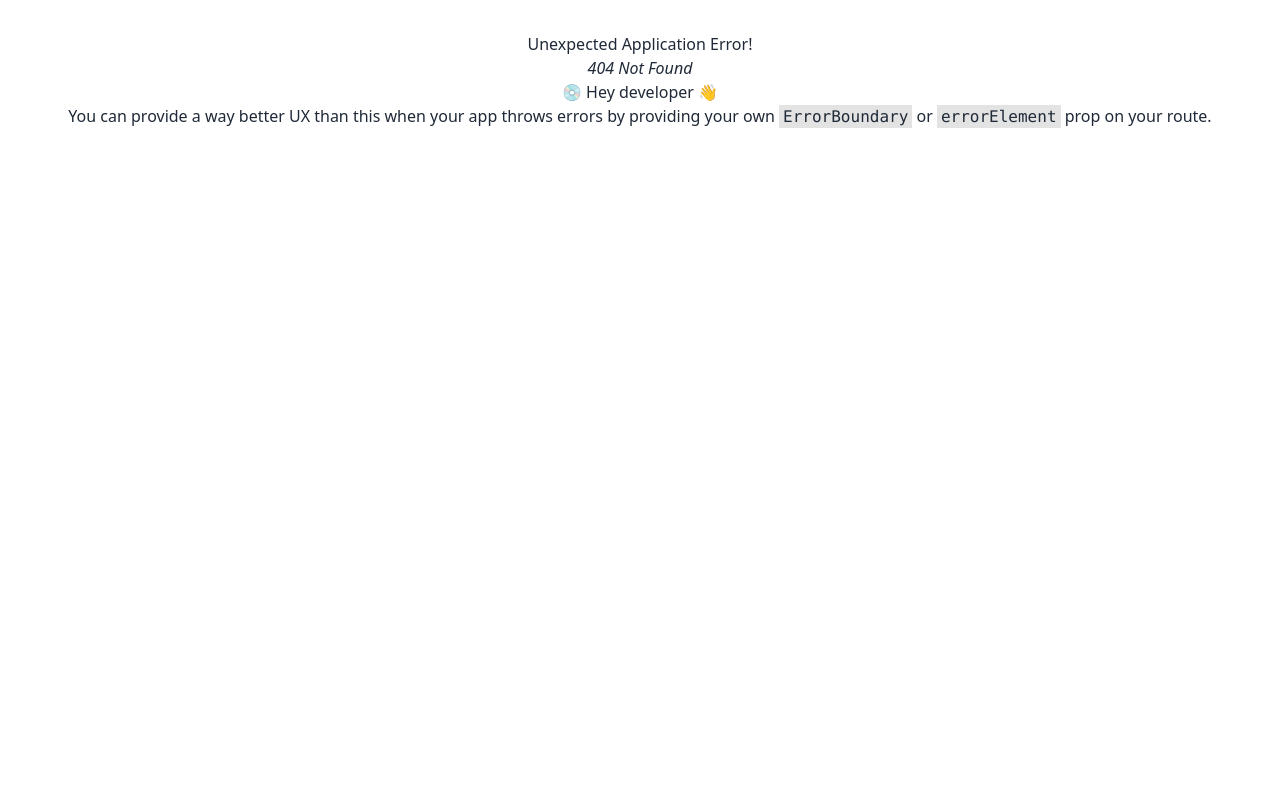
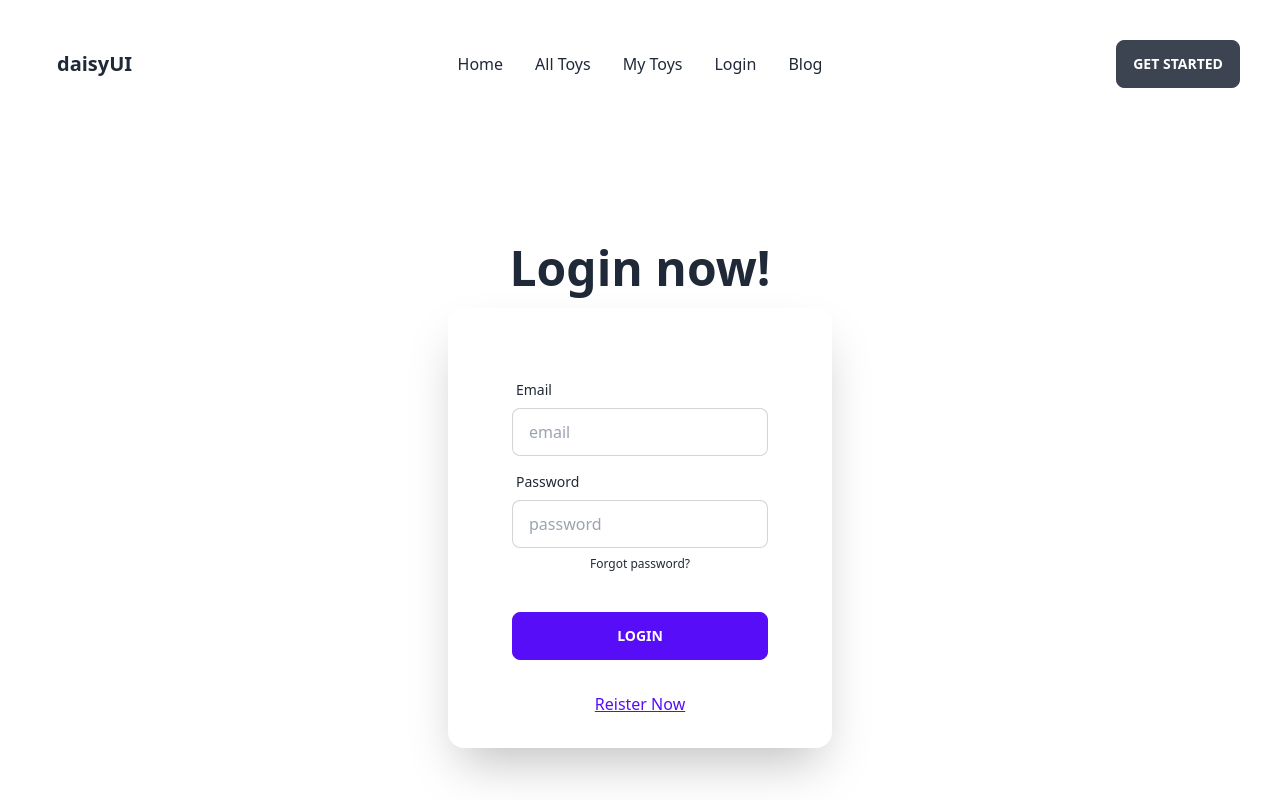
Before and after one commit to Rocky3112/toy-marketplace-client-side, a React (Vite) app: page /login in a window 1280 px wide. Before the commit this address had no page. Shown: the top 800 px of the page. Built offline with nearby package versions, Linux system fonts and the light colour scheme; no server answers.

Commit message:
Auth provider & login page created

```diff
--- /dev/null
+++ b/src/Layouts/Login/Login.jsx
@@ -0,0 +1,94 @@
+/* eslint-disable no-unused-vars */
+import React, { useContext, useState } from "react";
+import { Link, Navigate, useLocation, useNavigate } from "react-router-dom";
+import { AuthCotext } from "../../Provider/AuthProvider";
+import {
+  GoogleAuthProvider,
+  getAuth,
+  signInWithPopup,
+  GithubAuthProvider,
+} from "firebase/auth";
+import app from "../../../Firebase/firebase.config";
+
+const Login = () => {
+  const [error, setError] = useState("");
+  const { signIn } = useContext(AuthCotext);
+  // console.log(signIn);
+  const navigate = useNavigate();
+  const location = useLocation();
+  console.log("login page location", location);
+  const from = location.state?.from?.pathname || "/";
+
+  const handleLogin = (event) => {
+    event.preventDefault();
+    setError("");
+    const form = event.target;
+    const email = form.email.value;
+    const password = form.password.value;
+    console.log(email, password);
+
+    signIn(email, password)
+      .then((result) => {
+        const loggedUser = result.user;
+        console.log(loggedUser);
+        navigate(from, { replace: true });
+        form.reset("");
+      })
+      .catch((error) => {
+        console.log(error);
+        setError("Please enter the correct Email & Password");
+      });
+  };
+
+  return (
+    <div className="hero min-h-screen">
+      <div className="hero-content flex-col">
+        <div className="text-center ">
+          <h1 className="text-5xl font-bold">Login now!</h1>
+        </div>
+        <div className="card flex-shrink-0 w-full max-w-sm shadow-2xl ">
+          <form onSubmit={handleLogin} className="card-body">
+            <div className="form-control">
+              <label className="label">
+                <span className="label-text">Email</span>
+              </label>
+              <input
+                type="email"
+                name="email"
+                placeholder="email"
+                className="input input-bordered"
+                required
+              />
+            </div>
+            <div className="form-control">
+              <label className="label">
+                <span className="label-text">Password</span>
+              </label>
+              <input
+                type="password"
+                name="password"
+                placeholder="password"
+                className="input input-bordered"
+                required
+              />
+              <label className="label">
+                <p href="#" className="label-text-alt link link-hover">
+                  Forgot password?
+                </p>
+              </label>
+            </div>
+            <div className="form-control mt-6">
+              <p className=" text-red-500">{error}</p>
+              <button className="btn btn-primary">Login</button>
+            </div>
+          </form>
+          <Link to="/register" className="link link-primary">
+            Reister Now
+          </Link>
+        </div>
+      </div>
+    </div>
+  );
+};
+
+export default Login;
--- a/src/Layouts/NavBar/NavBar.jsx
+++ b/src/Layouts/NavBar/NavBar.jsx
@@ -1,6 +1,6 @@
 /* eslint-disable no-unused-vars */
 import React from "react";
-import { Outlet } from "react-router-dom";
+import { Link, Outlet } from "react-router-dom";
 import Footer from "../Footer/Footer";
 
 const NavBar = () => {
@@ -13,35 +13,34 @@ const NavBar = () => {
         <svg xmlns="http://www.w3.org/2000/svg" className="h-5 w-5" fill="none" viewBox="0 0 24 24" stroke="currentColor"><path strokeLinecap="round" strokeLinejoin="round" strokeWidth="2" d="M4 6h16M4 12h8m-8 6h16" /></svg>
       </label>
       <ul tabIndex={0} className="menu menu-compact dropdown-content mt-3 p-2 shadow bg-base-100 rounded-box w-52">
-        <li><a>Item 1</a></li>
+        <li><Link>Item 1</Link></li>
         <li tabIndex={0}>
-          <a className="justify-between">
-            Parent
-            <svg className="fill-current" xmlns="http://www.w3.org/2000/svg" width="24" height="24" viewBox="0 0 24 24"><path d="M8.59,16.58L13.17,12L8.59,7.41L10,6L16,12L10,18L8.59,16.58Z"/></svg>
-          </a>
-          <ul className="p-2">
-            <li><a>Submenu 1</a></li>
-            <li><a>Submenu 2</a></li>
-          </ul>
+          <Link className="justify-between">
+          All Toys
+          </Link>
         </li>
-        <li><a>Item 3</a></li>
+        <li><Link>My Toys</Link></li>
+        <li><Link to ="/login">Login</Link></li>
+        <li><Link>Blog</Link></li>
       </ul>
     </div>
-    <a className="btn btn-ghost normal-case text-xl">daisyUI</a>
+    <Link className="btn btn-ghost normal-case text-xl">daisyUI</Link>
   </div>
   <div className="navbar-center hidden lg:flex">
     <ul className="menu menu-horizontal px-1">
-      <li><a>Item 1</a></li>
+      <li><Link>Home</Link></li>
       <li tabIndex={0}>
-        <a>All Toys
-        </a>
+        <Link>All Toys
+        </Link>
       </li>
-      <li><a>My Toys</a></li>
-      <li><a>Login</a></li>
+      <li><Link>My Toys</Link></li>
+      <li><Link to ="/login">Login</Link></li>
+      <li><Link>Blog</Link></li>
+
     </ul>
   </div>
   <div className="navbar-end">
-    <a className="btn">Get started</a>
+    <Link className="btn">Get started</Link>
   </div>
 </div>
     <Outlet></Outlet>
--- /dev/null
+++ b/src/Provider/AuthProvider.jsx
@@ -0,0 +1,57 @@
+/* eslint-disable react/prop-types */
+/* eslint-disable no-undef */
+/* eslint-disable no-unused-vars */
+import React, { createContext, useEffect, useState } from 'react';
+import { createUserWithEmailAndPassword, getAuth, onAuthStateChanged, signInWithEmailAndPassword, signOut, updateProfile } from "firebase/auth";
+import app from '../../Firebase/firebase.config';
+
+export const AuthCotext =createContext(null)
+const auth = getAuth(app)
+const AuthProvider = ({children}) => {
+    const [user, setUser]= useState(null)
+
+    const createUser =(email, password)=>{
+        return createUserWithEmailAndPassword(auth, email, password)
+    }
+
+    const signIn =(email, password)=>{
+        return signInWithEmailAndPassword(auth, email, password)
+    }
+
+    const logOut=()=>{
+        return signOut(auth)
+    }
+
+    const updateUser = (user, name, photo) => {
+        return updateProfile(user, {
+          displayName: name,
+          photoURL: photo,
+        });
+      };
+
+    useEffect(()=>{
+       const unsubscribe= onAuthStateChanged(auth, currentUser =>{
+            console.log('auth change', currentUser)
+            setUser(currentUser)
+
+        })
+        return ()=>{
+            unsubscribe();
+        }
+    },[])
+
+    const userInfo ={
+        user,
+        createUser,
+        signIn,
+        logOut,
+        updateUser
+    }
+    return (
+        <AuthCotext.Provider value={userInfo}>
+            {children}
+        </AuthCotext.Provider>
+    );
+};
+
+export default AuthProvider;
--- a/src/main.jsx
+++ b/src/main.jsx
@@ -9,9 +9,12 @@ import {
   RouterProvider,
 } from "react-router-dom";
 import router from './routers/Routes.jsx';
+import AuthProvider from './Provider/AuthProvider.jsx';
 
 ReactDOM.createRoot(document.getElementById('root')).render(
   <React.StrictMode>
+    <AuthProvider>
     <RouterProvider router={router} />
+    </AuthProvider>
   </React.StrictMode>,
 )
```
Also changed, not shown: src/routers/Routes.jsx (+8 -1 lines).
